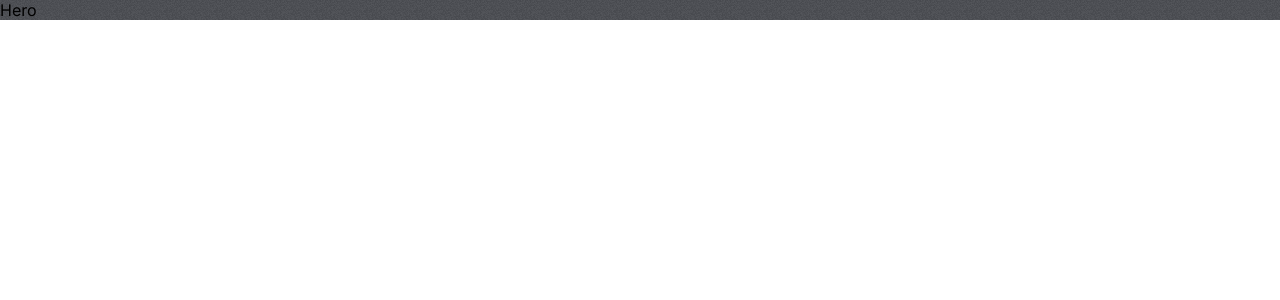
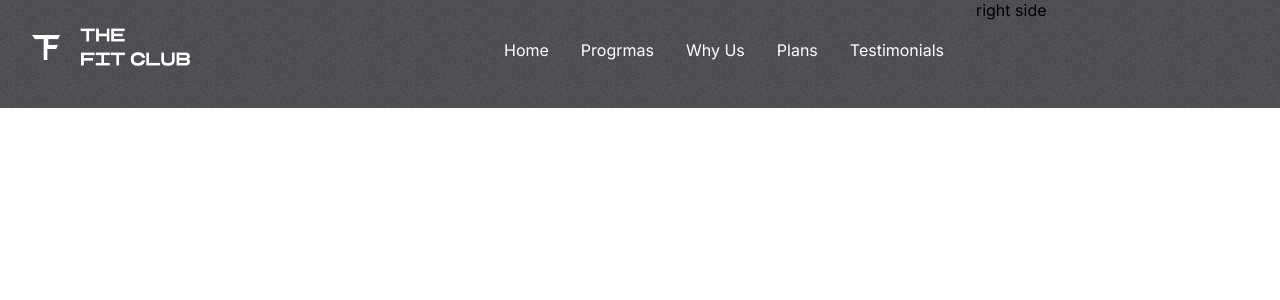
Before and after one commit to JarekCh/gym_website, a React (Create React App) app: page / in a window 1280 px wide. Shown: the top 300 px of the page. Built offline with nearby package versions, Linux system fonts and the light colour scheme; the HTML template or start-up script is replaced by a standard one.

Commit message:
change file structure add logo add header with css edit Hero and Header with css

```diff
--- a/src/App.js
+++ b/src/App.js
@@ -1,5 +1,5 @@
 import './App.css';
-import Hero from './components/Hero';
+import Hero from './components/Hero/Hero';
 
 function App() {
   return (
--- /dev/null
+++ b/src/components/Header/Header.css
@@ -0,0 +1,16 @@
+.header {
+  display: flex;
+  justify-content: space-between;
+}
+
+.header__logo {
+  width: 10rem;
+  height: 3rem;
+}
+
+.header__menu {
+  list-style: none;
+  display: flex;
+  gap: 2rem;
+  color: white;
+}
--- /dev/null
+++ b/src/components/Header/Header.jsx
@@ -0,0 +1,21 @@
+import React from 'react';
+import './Header.css';
+import logo from '../../assets/logo.png';
+
+const Header = () => {
+  return (
+    <div className='header'>
+      <img className='header__logo' src={logo} alt='logo' />
+
+      <ul className='header__menu'>
+        <li>Home</li>
+        <li>Progrmas</li>
+        <li>Why Us</li>
+        <li>Plans</li>
+        <li>Testimonials</li>
+      </ul>
+    </div>
+  );
+};
+
+export default Header;
--- a/src/components/Hero.jsx
+++ /dev/null
@@ -1,8 +0,0 @@
-import React from 'react';
-import './Hero.css';
-
-const Hero = () => {
-  return <div className='hero'>Hero</div>;
-};
-
-export default Hero;
--- /dev/null
+++ b/src/components/Hero/Hero.css
@@ -0,0 +1,14 @@
+.hero {
+  display: flex;
+  justify-content: space-between;
+}
+
+.hero__left-h {
+  padding: 2rem;
+  padding-top: 1.5rem;
+  flex: 3;
+}
+
+.hero__right-h {
+  flex: 1;
+}
--- /dev/null
+++ b/src/components/Hero/Hero.jsx
@@ -0,0 +1,16 @@
+import React from 'react';
+import Header from '../Header/Header';
+import './Hero.css';
+
+const Hero = () => {
+  return (
+    <div className='hero'>
+      <div className='hero__left-h'>
+        <Header />
+      </div>
+      <div className='hero__right-h'>right side</div>
+    </div>
+  );
+};
+
+export default Hero;
```
Also changed, not shown: src/assets/logo.png (added), src/components/Hero.css (deleted).
